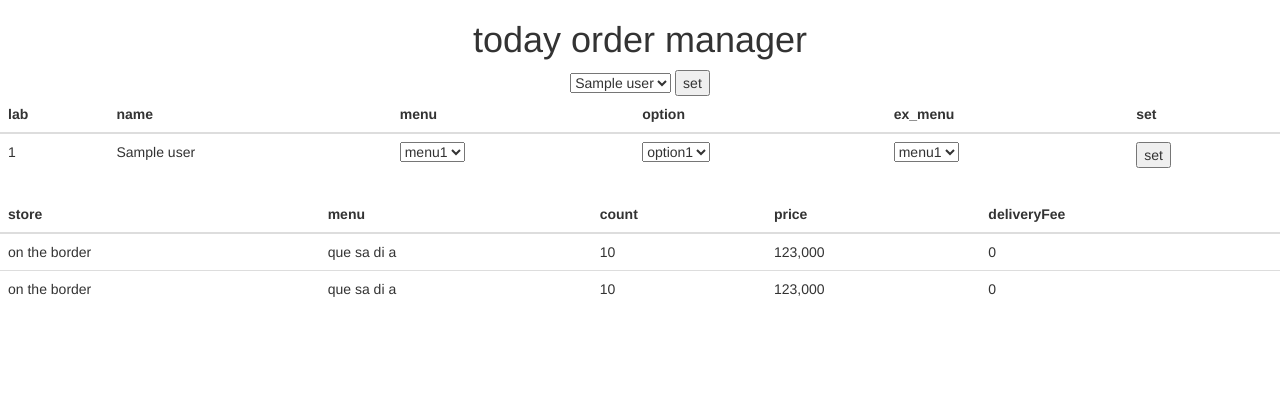
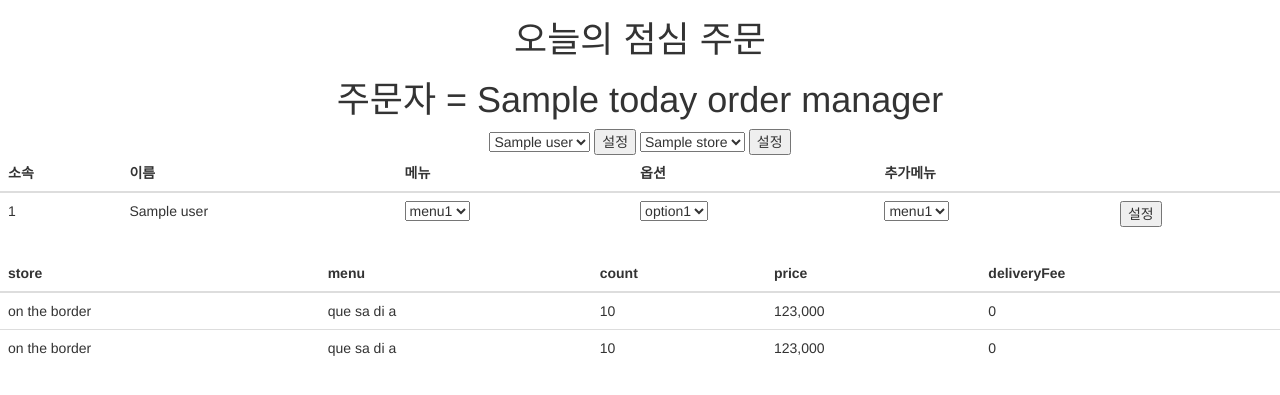
Before and after one commit to dowookim/flask_lunch_order, a Flask app: template app/lunchOrder_client/templates/main.html in a window 1280 px wide. Shown: the top 395 px of the page. Run offline with Flask 2, Linux system fonts and the light colour scheme; the template is opened without the code that fills it: most values are stand-ins (such as "Sample title", 1, 10 or a date in 2020); some libraries are stand-ins or nearby versions.

Commit message:
added all stores

```diff
--- a/app/lunchOrder_client/main.py
+++ /dev/null
@@ -1,14 +0,0 @@
-from flask import Flask, render_template
-import requests
-import pdb
-
-app = Flask(__name__)
-
-@app.route('/main')
-def main():
-	r = requests.get('http://localhost:8000/users')
-	user_list = r.json()
-	return render_template('main.html', user_list=user_list)
-
-if __name__ == '__main__':
-    app.run(host='127.0.0.1', port=8001)
--- a/app/lunchOrder_client/templates/main.html
+++ b/app/lunchOrder_client/templates/main.html
@@ -13,24 +13,31 @@
 </head>
 <body>
 <center>
-	<h1>today order manager</h1>
-	{% if user_list %}
+	<h1>오늘의 점심 주문</h1>
+	{% for todayOrderManager in todayOrderManagers %}
+	<h1>주문자 = {{ todayOrderManager.name }}</h1>
+	{% endfor %}
 	<select name="today_order_manager_list">
 		{% for user in user_list %}
 		<option value={{ user.id }}>{{ user.name }}</option>
 		{% endfor %}
 	</select>
-	<button>set</button>
-	{% endif %}
+	<button>설정</button>
+	<select name="store_list">
+		{% for store in store_list  %}
+		<option value={{ store.id }}>{{ store.name }}</option>
+		{% endfor %}
+	</select>
+	<button>설정</button>
 </center>
 <table class="table">
 	<thead>
-		<th>lab</th>
-		<th>name</th>
-		<th>menu</th>
-		<th>option</th>
-		<th>ex_menu</th>
-		<th>set</th>
+		<th>소속</th>
+		<th>이름</th>
+		<th>메뉴</th>
+		<th>옵션</th>
+		<th>추가메뉴</th>
+		<th></th>
 	</thead>
 	{% if user_list %}
 	<tbody>
@@ -57,7 +64,7 @@
 				</select>
 			</td>
 			<td>
-				<button>set</button>
+				<button>설정</button>
 			</td>
 		</tr>
 		{% endfor %}
--- a/app/lunchOrder_server/lunch_order_run.py
+++ b/app/lunchOrder_server/lunch_order_run_server.py
@@ -10,7 +10,7 @@ reload(sys)
 sys.setdefaultencoding('utf-8')
 
 app = Flask(__name__)
-app.config['SQLALCHEMY_DATABASE_URI'] = 'mysql://dwkim:qnxkrgo@192.168.10.20/lunch_order'
+app.config['SQLALCHEMY_DATABASE_URI'] = 'mysql://dwkim:qnxkrgo@192.168.88.152/lunch_order'
 app.config['SQLALCHEMY_TRACK_MODIFICATIONS'] = True
 db = SQLAlchemy(app)
 
@@ -121,6 +121,11 @@ def getUser(id):
 	model = Users.query.filter(Users.id == id)
 	return json.dumps(model_to_dict_list(model), ensure_ascii=False)
 
+@app.route('/stores', methods=['GET'])
+def getAllStores():
+	model = Stores.query.all()
+	return json.dumps(model_to_dict_list(model), ensure_ascii=False)
+
 def model_to_dict_list(list_model):
  	ret_data = []
 
@@ -139,4 +144,4 @@ def model_to_dict_list(list_model):
  	return ret_data
 
 if __name__ == "__main__":
-	app.run(host='127.0.0.1', port=8000)
+	app.run(host='127.0.0.1', port=8000, debug=True)
```
Also changed, not shown: app/lunchOrder_client/lunch_order_run_client.py (added, +23 -0 lines), 1 other file.
